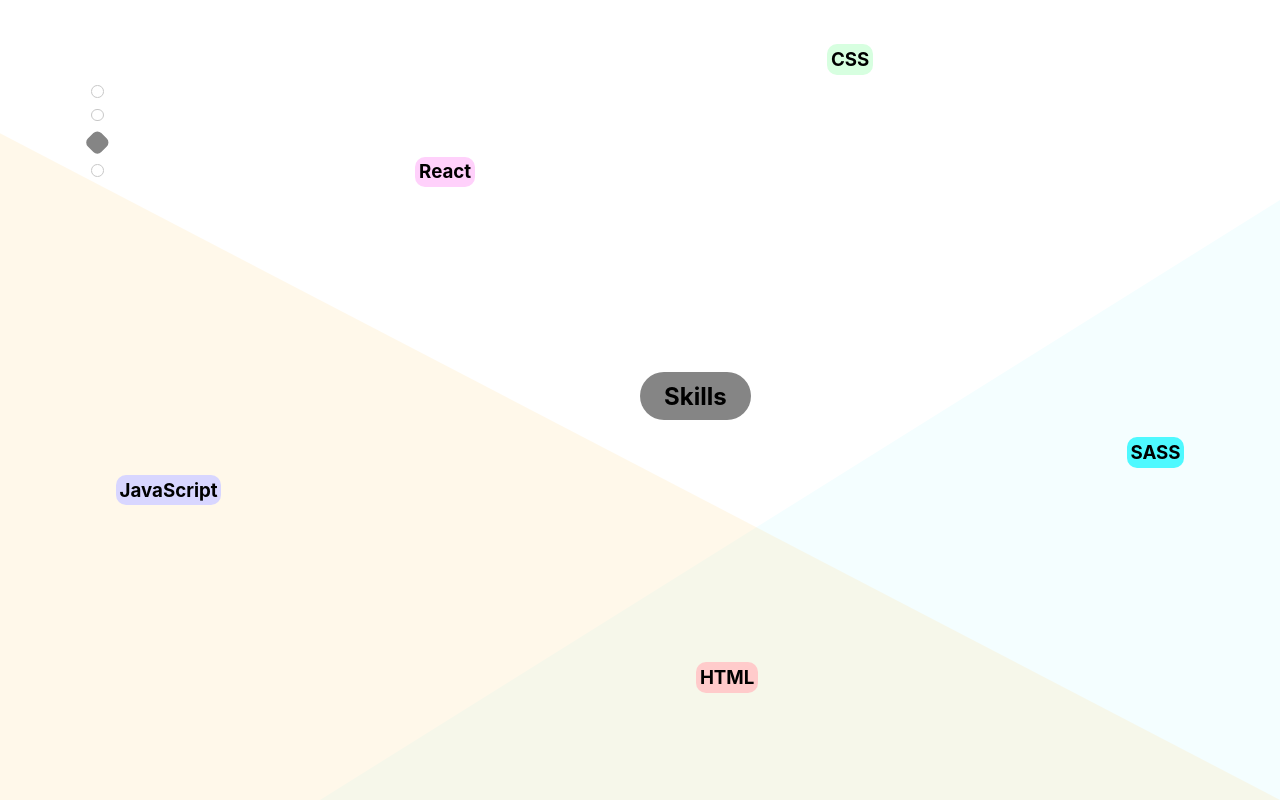
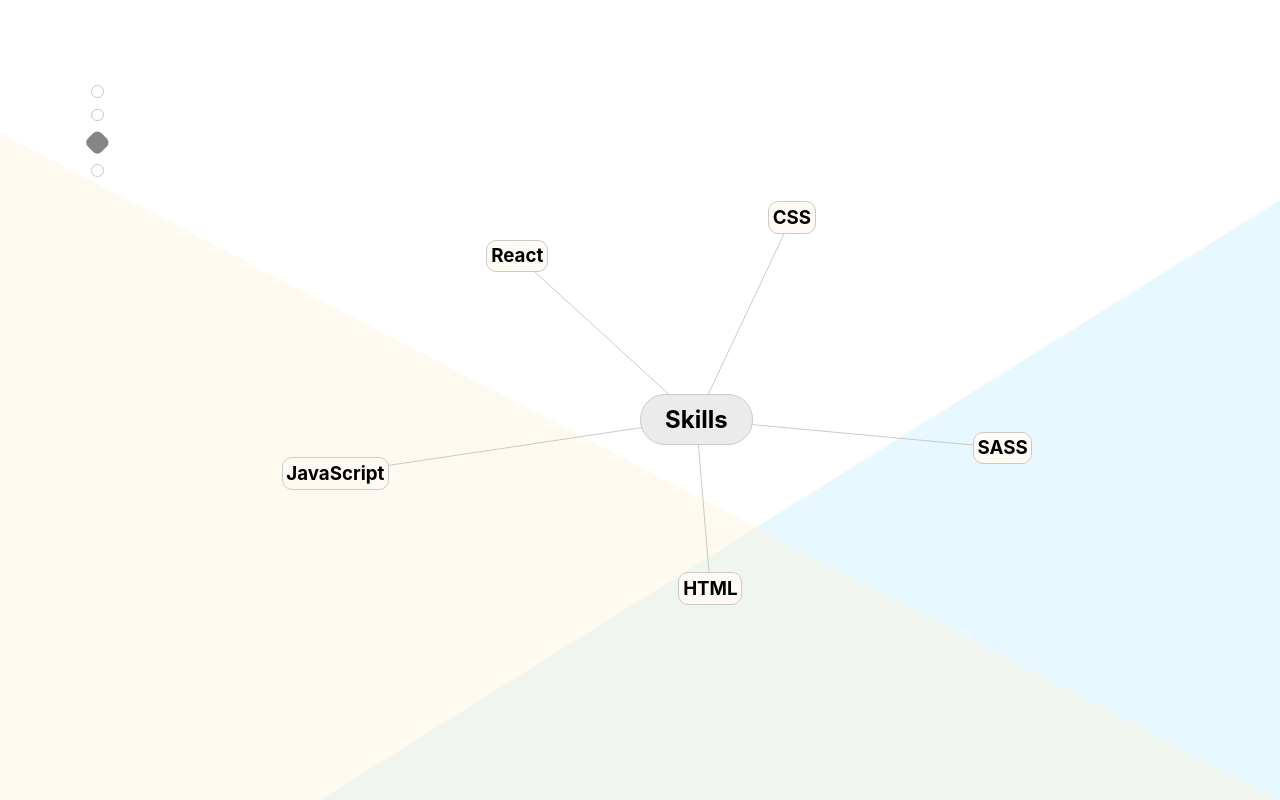
Before and after one commit to kaimue/portfolio, a React (Create React App) app: page / in a window 1280 px wide. Both pictures are taken after a click on the button 97 px from the left and 146 px from the top of the page. Built offline with nearby package versions, Linux system fonts and the light colour scheme.

Commit message:
some updates to design and functionality mainly in skills

```diff
--- a/src/App.css
+++ b/src/App.css
@@ -105,6 +105,14 @@ button.inactive:hover {
     width: 80%;
   }
 }
+#background {
+  background-color: #858585;
+  position: fixed;
+  bottom: 0;
+  right: 0;
+  height: 100vh;
+}
+
 #welcome {
   display: flex;
   justify-content: flex-start;
@@ -117,13 +125,13 @@ button.inactive:hover {
 }
 
 #firstWelcome {
-  padding-left: 15em;
+  padding-left: 15vw;
   animation: firstWelcome 0.6s ease-out;
 }
 
 #secondWelcome {
-  padding-left: 15em;
-  padding-bottom: 5em;
+  padding-left: 15vw;
+  padding-bottom: 7vw;
   animation: secondWelcome 0.6s ease-out;
   animation-fill-mode: both;
   animation-delay: 0.6s;
@@ -145,16 +153,24 @@ button.inactive:hover {
   animation-delay: 1.1s;
 }
 
-.BG {
-  fill: #f4feff;
+#BG {
+  fill: #f2fdff;
   z-index: -1;
   position: fixed;
   bottom: 0;
   right: 0;
 }
 
-.BG2 {
-  fill: rgba(255, 224, 167, 0.2392156863);
+#BG1 {
+  fill: rgba(169, 229, 255, 0.268);
+  z-index: -1;
+  position: fixed;
+  bottom: 0;
+  right: 0;
+}
+
+#BG2 {
+  fill: rgba(255, 241, 208, 0.337254902);
   z-index: -1;
   position: fixed;
   bottom: 0;
@@ -188,9 +204,10 @@ button.inactive:hover {
 }
 
 #skillsSkills {
-  background-color: #858585;
+  background-color: #ebebeb;
+  border: 1px solid #cacaca;
   position: absolute;
-  top: -2em;
+  top: -2vw;
   left: 0;
   padding: 0.4em 1em 0.4em 1em;
   border-radius: 25px;
@@ -202,52 +219,61 @@ button.inactive:hover {
 .react,
 .sass {
   background-color: #858585;
+  border: 1px solid #cacaca;
   border-radius: 10px;
   padding: 0.2em;
   opacity: 1;
   position: absolute;
-  top: -2em;
+  top: -2vw;
   left: 0;
   transition: top 1s, left 1s;
 }
 
+#skillsSvg {
+  stroke: #cacaca;
+  stroke-width: 1;
+  position: fixed;
+  bottom: 0;
+  right: 0;
+}
+
 .html.skills {
-  background-color: #ffcbcb;
+  background-color: #fffaf4;
   position: absolute;
-  top: 13em;
-  left: 3em;
+  top: 12vw;
+  left: 3vw;
   transition: top 1s, left 1s, background-color 1s;
 }
 
 .css.skills {
-  background-color: #d7ffe0;
+  background-color: #fffaf4;
   position: absolute;
-  top: -20em;
-  left: 10em;
+  top: -17vw;
+  left: 10vw;
   transition: top 1s, left 1s, background-color 1s;
 }
 
 .javaScript.skills {
-  background-color: #d8d6ff;
+  background-color: #fffaf4;
   position: absolute;
-  top: 3em;
-  left: -28em;
+  top: 3vw;
+  left: -28vw;
   transition: top 1s, left 1s, background-color 1s;
 }
 
 .react.skills {
-  background-color: #ffd1fb;
+  background-color: #fffaf4;
   position: absolute;
-  top: -14em;
-  left: -12em;
+  top: -14vw;
+  left: -12vw;
   transition: top 1s, left 1s, background-color 1s;
 }
 
 .sass.skills {
-  background-color: #4ef9ff;
+  background-color: #fffaf4;
   position: absolute;
-  top: 1em;
-  left: 26em;
+  top: 1vw;
+  left: 26vw;
   transition: top 1s, left 1s, background-color 1s;
 }
 
--- a/src/App.scss
+++ b/src/App.scss
@@ -1,11 +1,19 @@
 $primary-color: #c82f04;
 
-@mixin bg-theme($theme: #e9e9e9) {
-  fill: $theme;
+@mixin bg-mixin($color: #e9e9e9) {
+  fill: $color;
   z-index: -1;
   position: fixed;
   bottom: 0;
   right: 0;
+}
+
+@mixin skills-mixin($color: #e9e9e9, $top, $left) {
+  background-color: $color;
+  position: absolute;
+  top: $top;
+  left: $left;
+  transition: top 1s, left 1s, background-color 1s;
 }
 
 html,
@@ -123,6 +131,14 @@ button.inactive:hover {
   }
 }
 
+#background {
+  background-color: #858585;
+  position: fixed;
+  bottom: 0;
+  right: 0;
+  height: 100vh;
+}
+
 #welcome {
   display: flex;
   justify-content: flex-start;
@@ -135,13 +151,13 @@ button.inactive:hover {
 }
 
 #firstWelcome {
-  padding-left: 15em;
+  padding-left: 15vw;
   animation: firstWelcome 0.6s ease-out;
 }
 
 #secondWelcome {
-  padding-left: 15em;
-  padding-bottom: 5em;
+  padding-left: 15vw;
+  padding-bottom: 7vw;
   animation: secondWelcome 0.6s ease-out;
   animation-fill-mode: both;
   animation-delay: 0.6s;
@@ -163,12 +179,16 @@ button.inactive:hover {
   animation-delay: 1.1s;
 }
 
-.BG {
-  @include bg-theme($theme: #f4feff);
+#BG {
+  @include bg-mixin(#f2fdff);
 }
 
-.BG2 {
-  @include bg-theme($theme: #ffe0a73d);
+#BG1 {
+  @include bg-mixin(rgba(169, 229, 255, 0.268));
+}
+
+#BG2 {
+  @include bg-mixin(#fff1d056);
 }
 
 #aboutMe {
@@ -198,9 +218,10 @@ button.inactive:hover {
 }
 
 #skillsSkills {
-  background-color: #858585;
+  background-color: #ebebeb;
+  border: 1px solid #cacaca;
   position: absolute;
-  top: -2em;
+  top: -2vw;
   left: 0;
   padding: 0.4em 1em 0.4em 1em;
   border-radius: 25px;
@@ -212,53 +233,42 @@ button.inactive:hover {
 .react,
 .sass {
   background-color: #858585;
+  border: 1px solid #cacaca;
   border-radius: 10px;
   padding: 0.2em;
   opacity: 1;
   position: absolute;
-  top: -2em;
+  top: -2vw;
   left: 0;
   transition: top 1s, left 1s;
 }
 
+#skillsSvg {
+  stroke: #cacaca;
+  stroke-width: 1;
+  position: fixed;
+  bottom: 0;
+  right: 0;
+}
+
 .html.skills {
-  background-color: #ffcbcb;
-  position: absolute;
-  top: 13em;
-  left: 3em;
-  transition: top 1s, left 1s, background-color 1s;
+  @include skills-mixin(#fffaf4, 12vw, 3vw);
 }
 
 .css.skills {
-  background-color: #d7ffe0;
-  position: absolute;
-  top: -20em;
-  left: 10em;
-  transition: top 1s, left 1s, background-color 1s;
+  @include skills-mixin(#fffaf4, -17vw, 10vw);
 }
 
 .javaScript.skills {
-  background-color: #d8d6ff;
-  position: absolute;
-  top: 3em;
-  left: -28em;
-  transition: top 1s, left 1s, background-color 1s;
+  @include skills-mixin(#fffaf4, 3vw, -28vw);
 }
 
 .react.skills {
-  background-color: #ffd1fb;
-  position: absolute;
-  top: -14em;
-  left: -12em;
-  transition: top 1s, left 1s, background-color 1s;
+  @include skills-mixin(#fffaf4, -14vw, -12vw);
 }
 
 .sass.skills {
-  background-color: #4ef9ff;
-  position: absolute;
-  top: 1em;
-  left: 26em;
-  transition: top 1s, left 1s, background-color 1s;
+  @include skills-mixin(#fffaf4, 1vw, 26vw);
 }
 
 #contact {
--- a/src/components/Layout.js
+++ b/src/components/Layout.js
@@ -49,12 +49,15 @@ const Layout = () => {
     if (classNames.welcomeClass === "active") {
       return (
         <div>
-          <svg className="BG" height={wHeight} width={wWidth}>
+          <svg id="BG" height={wHeight} width={wWidth}>
+            <rect height={wHeight} width={wWidth} />
+          </svg>
+          <svg id="BG1" height={wHeight} width={wWidth}>
             <polygon
               points={`0,${wHeight / 4} 0,${wHeight} ${wWidth},${wHeight}`}
             />
           </svg>
-          <svg className="BG2" height={wHeight} width={wWidth}>
+          <svg id="BG2" height={wHeight} width={wWidth}>
             <polygon
               points={`${wWidth},${wHeight} ${
                 wWidth / 5
@@ -67,12 +70,12 @@ const Layout = () => {
     } else if (classNames.aboutClass === "active") {
       return (
         <div>
-          <svg className="BG" height={wHeight} width={wWidth}>
+          <svg id="BG1" height={wHeight} width={wWidth}>
             <polygon
               points={`0,${wHeight / 3} 0,${wHeight} ${wWidth},${wHeight}`}
             />
           </svg>
-          <svg className="BG2" height={wHeight} width={wWidth}>
+          <svg id="BG2" height={wHeight} width={wWidth}>
             <polygon points={`${wWidth},${wHeight} 0,${wHeight} ${wWidth},0`} />
           </svg>
           <AboutMe></AboutMe>
@@ -81,14 +84,14 @@ const Layout = () => {
     } else if (classNames.skillClass === "active") {
       return (
         <div>
-          <svg className="BG" height={wHeight} width={wWidth}>
+          <svg id="BG1" height={wHeight} width={wWidth}>
             <polygon
               points={`${wWidth},${wHeight} ${
                 wWidth / 4
               },${wHeight} ${wWidth},${wHeight / 4}`}
             />
           </svg>
-          <svg className="BG2" height={wHeight} width={wWidth}>
+          <svg id="BG2" height={wHeight} width={wWidth}>
             <polygon
               points={`0,${wHeight / 6} 0,${wHeight} ${wWidth},${wHeight}`}
             />
@@ -99,14 +102,14 @@ const Layout = () => {
     } else if (classNames.contactClass === "active") {
       return (
         <div>
-          <svg className="BG" height={wHeight} width={wWidth}>
+          <svg id="BG1" height={wHeight} width={wWidth}>
             <polygon
               points={`${wWidth},${wHeight} ${
                 wWidth / 4
               },${wHeight} ${wWidth},0`}
             />
           </svg>
-          <svg className="BG2" height={wHeight} width={wWidth}>
+          <svg id="BG2" height={wHeight} width={wWidth}>
             <polygon
               points={`0,${wHeight / 3} 0,${wHeight} ${wWidth},${wHeight}`}
             />
@@ -216,9 +219,7 @@ const Layout = () => {
         ></button>
         <button id="hiddenButton"></button>
       </div>
-      <div id="layout" ref={elementRef}>
-        {displayed()}
-      </div>
+      <div ref={elementRef}>{displayed()}</div>
     </div>
   );
 };
--- a/src/components/Skills.js
+++ b/src/components/Skills.js
@@ -1,35 +1,163 @@
 import React from "react";
-import { useState, useEffect } from "react";
+import { useState, useEffect, useRef } from "react";
 
 const Skills = () => {
   const [className, setClassName] = useState("");
-  const [pos, setPos] = useState(0);
-  const [htmlpos, sethtmlPos] = useState(0);
+  const [skillsPos, setSkillsPos] = useState({ left: 0, top: 0 });
+  const [htmlPos, setHtmlPos] = useState({ left: 0, top: 0 });
+  const [cssPos, setCssPos] = useState({ left: 0, top: 0 });
+  const [sassPos, setSassPos] = useState({ left: 0, top: 0 });
+  const [reactPos, setReactPos] = useState({ left: 0, top: 0 });
+  const [javaScriptPos, setJavaScriptPos] = useState({ left: 0, top: 0 });
+  const [dimensions, setDimensions] = useState({
+    height: window.innerHeight,
+    width: window.innerWidth,
+  });
+
+  const skillsRef = useRef(null);
+  const htmlRef = useRef(null);
+  const cssRef = useRef(null);
+  const sassRef = useRef(null);
+  const javaScriptRef = useRef(null);
+  const reactRef = useRef(null);
+
+  const getPos = () => {
+    const skills = skillsRef?.current;
+    if (!skills) return;
+    const posSkills = skills.getBoundingClientRect();
+    setSkillsPos({
+      left: posSkills.left + posSkills.width / 2,
+      top: posSkills.top + posSkills.height / 2,
+    });
+    console.log(posSkills);
+
+    const html = htmlRef?.current;
+    if (!html) return;
+    const posHtml = html.getBoundingClientRect();
+    setHtmlPos({
+      left: posHtml.left + posHtml.width / 2,
+      top: posHtml.top + posHtml.height / 2,
+    });
+
+    const css = cssRef?.current;
+    if (!css) return;
+    const posCss = css.getBoundingClientRect();
+    setCssPos({
+      left: posCss.left + posCss.width / 2,
+      top: posCss.top + posCss.height / 2,
+    });
+
+    const react = reactRef?.current;
+    if (!react) return;
+    const posReact = react.getBoundingClientRect();
+    setReactPos({
+      left: posReact.left + posReact.width / 2,
+      top: posReact.top + posReact.height / 2,
+    });
+
+    const sass = sassRef?.current;
+    if (!sass) return;
+    const posSass = sass.getBoundingClientRect();
+    setSassPos({
+      left: posSass.left + posSass.width / 2,
+      top: posSass.top + posSass.height / 2,
+    });
+
+    const javaScript = javaScriptRef?.current;
+    if (!javaScript) return;
+    const posJavaScript = javaScript.getBoundingClientRect();
+    setJavaScriptPos({
+      left: posJavaScript.left + posJavaScript.width / 2,
+      top: posJavaScript.top + posJavaScript.height / 2,
+    });
+  };
 
   useEffect(() => {
-    setTimeout(setClassName("skills"), 10);
-    const skills = document
-      .getElementById("skillsSkills")
-      .getBoundingClientRect();
-
-    setPos(skills.top);
-
-    const html = document.getElementById("html").getBoundingClientRect();
-    sethtmlPos(html.top);
+    setClassName("skills");
   }, []);
 
+  useEffect(() => {
+    getPos();
+    const element = htmlRef?.current;
+
+    if (!element) return;
+
+    const observer = new ResizeObserver(() => {
+      setDimensions({
+        height: window.innerHeight,
+        width: window.innerWidth,
+      });
+    });
+
+    observer.observe(element);
+    return () => {
+      observer.disconnect();
+    };
+  }, [dimensions]);
+
   return (
-    <div id="skills">
-      <div className="skillsParent">
-        <h3 id="html" className={`html ${className}`}>
-          HTML
-        </h3>
-
-        <h3 className={`css ${className}`}>CSS</h3>
-        <h3 className={`sass ${className}`}>SASS</h3>
-        <h3 className={`javaScript ${className}`}>JavaScript</h3>
-        <h3 className={`react ${className}`}>React</h3>
-        <h2 id="skillsSkills">Skills</h2>
+    <div>
+      <div>
+        <svg
+          id="skillsSvg"
+          width={window.innerWidth}
+          height={window.innerHeight}
+          viewBox={`0 0 ${window.innerWidth} ${window.innerHeight}`}
+          xmlns="http://www.w3.org/2000/svg"
+        >
+          <line
+            x1={skillsPos.left}
+            y1={skillsPos.top}
+            x2={htmlPos.left}
+            y2={htmlPos.top}
+          />
+          <line
+            x1={skillsPos.left}
+            y1={skillsPos.top}
+            x2={cssPos.left}
+            y2={cssPos.top}
+          />
+          <line
+            x1={skillsPos.left}
+            y1={skillsPos.top}
+            x2={reactPos.left}
+            y2={reactPos.top}
+          />
+          <line
+            x1={skillsPos.left}
+            y1={skillsPos.top}
+            x2={sassPos.left}
+            y2={sassPos.top}
+          />
+          <line
+            x1={skillsPos.left}
+            y1={skillsPos.top}
+            x2={javaScriptPos.left}
+            y2={javaScriptPos.top}
+          />
+        </svg>
+      </div>
+      <div id="skills">
+        <div className="skillsParent">
+          <h3 id="html" className={`html ${className}`} ref={htmlRef}>
+            HTML
+          </h3>
+          <h3 className={`css ${className}`} ref={cssRef}>
+            CSS
+          </h3>
+          <h3 className={`sass ${className}`} ref={sassRef}>
+            SASS
+          </h3>
+          <h3 className={`javaScript ${className}`} ref={javaScriptRef}>
+            JavaScript
+          </h3>
+          <h3 className={`react ${className}`} ref={reactRef}>
+            React
+          </h3>
+          <h2 id="skillsSkills" ref={skillsRef}>
+            Skills
+          </h2>
+        </div>
       </div>
     </div>
   );
```
Also changed, not shown: src/components/Welcome.js, 1 other file (tests, documents, lock files or other folders).
